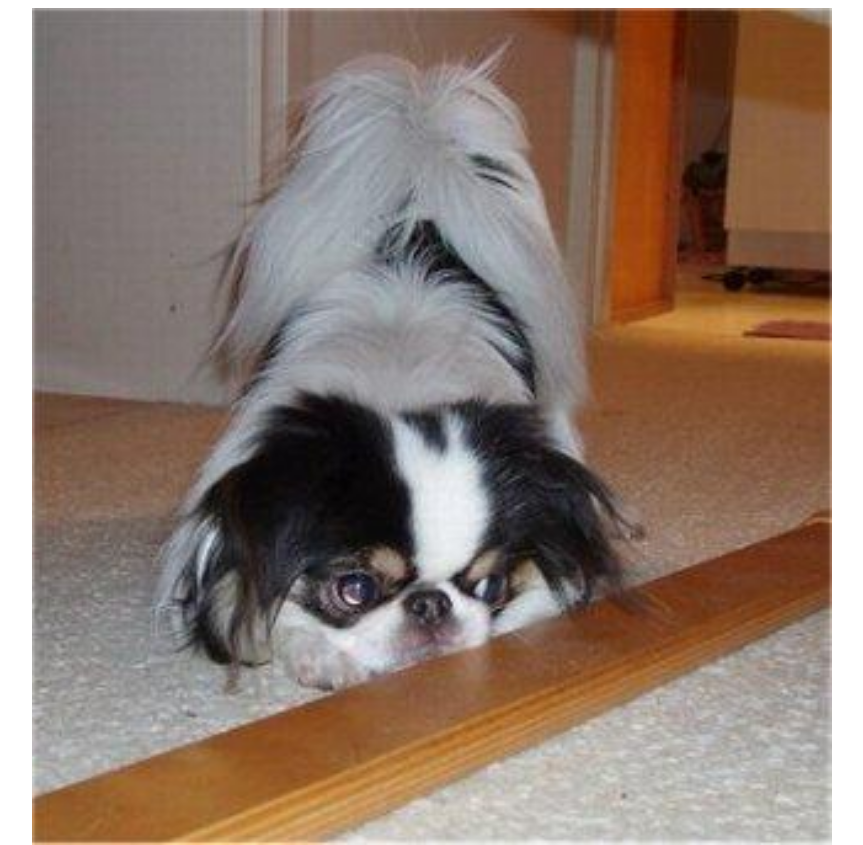
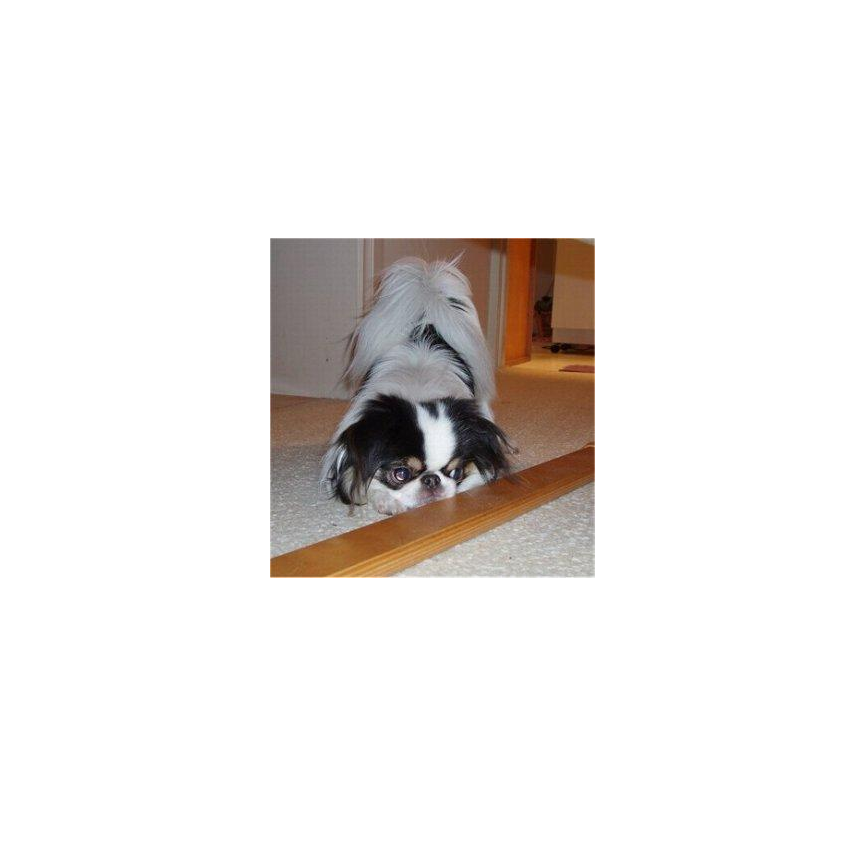
Before and after one commit to BohdanDiachenko/jshillelcourse, a plain HTML site: page index.html in a window 1280 px wide. Shown: the whole page, without its empty margins (208-1071 px from the left). After the commit the page ends 816 px from the top, so only its background shows below. Drawn offline with Linux system fonts and the light colour scheme.

Commit message:
addition2

```diff
--- a/index.html
+++ b/index.html
@@ -5,8 +5,21 @@
     <meta http-equiv="X-UA-Compatible" content="IE=edge">
     <meta name="viewport" content="width=device-width, initial-scale=1.0">
     <title>Document</title>
+    <style>
+        .wrapper {
+            display: grid;
+            place-items: center;
+            height: 100vh;
+        }
+        img {
+            max-width: 800px;
+        }
+    </style>
 </head>
 <body>
+    <div class="wrapper">
+        <img src="./img/dog1.jpeg" alt="dog1">
+    </div>
     <script src="./index.js"></script>
 </body>
 </html>
--- a/index.js
+++ b/index.js
@@ -1,17 +1,6 @@
 // У папці `img` є зображення.
 
 // При кожному завантаженні сторінки повинно виводитися випадково обране зображення.
-
-
-
-const wrapper = document.createElement('div');
-wrapper.className = 'wrapper';
-wrapper.style.cssText = 'display: grid; place-items: center; height: 100vh;'
-document.body.prepend(wrapper);
-
-const img = document.createElement('img');
-img.style.width = '800px';
-wrapper.prepend(img)
 
 
 const imagesArray = [
@@ -28,5 +17,5 @@ const randomImage = (function () {
     return imagesArray[randomNumber];
 }) ();
 
-img.setAttribute('src', randomImage.src);
-img.setAttribute('alt', randomImage.alt);
+document.querySelector('img').setAttribute('src', randomImage.src);
+document.querySelector('img').setAttribute('alt', randomImage.alt);
```
